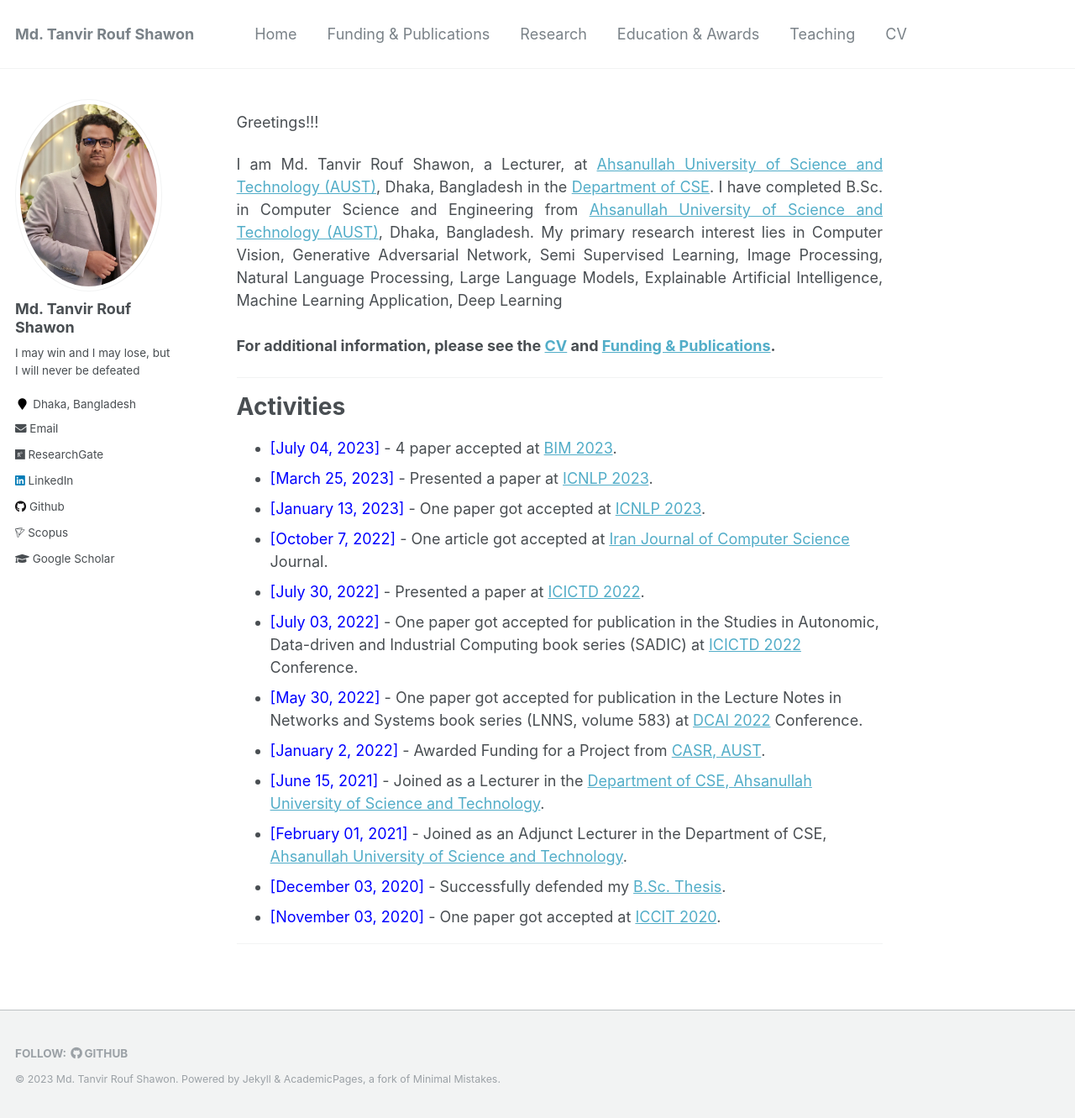
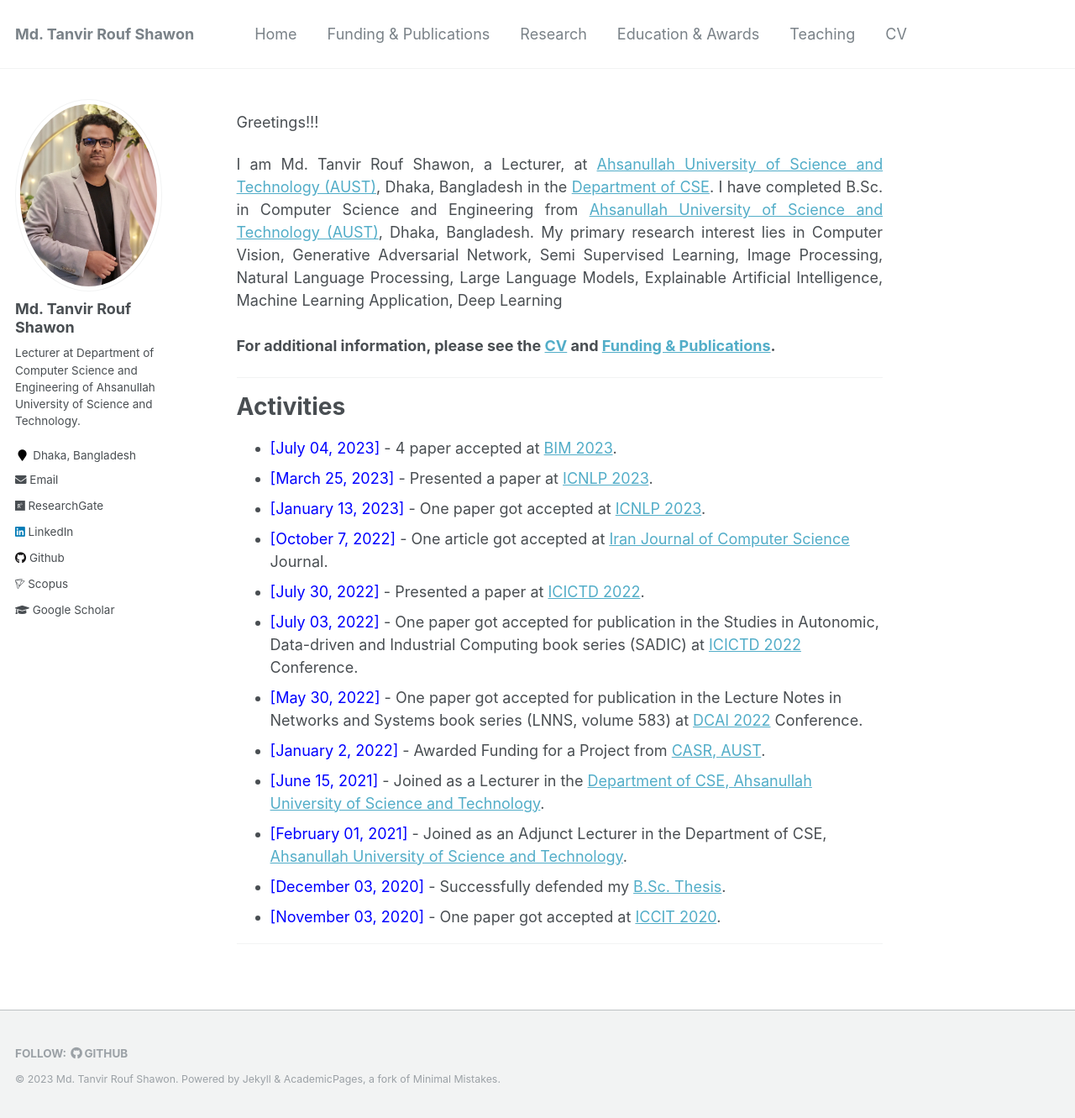
Before and after one commit to shawon-tanvir/shawon-tanvir.github.io, a Jekyll site: the page built from _pages/about.md, in a window 1280 px wide and 1331 px high. Shown: the whole window at 84% size. Built offline with Jekyll 4.4.1, drawn with Linux system fonts in a browser that asks for light colours; a script that is not in the unit is left out.

Commit message:
Update _config.yml

```diff
--- a/_config.yml
+++ b/_config.yml
@@ -82,7 +82,7 @@ analytics:
 author:
   name             : "Md. Tanvir Rouf Shawon"
   avatar           : "IMG_20230707_001543.jpg"
-  bio              : "I may win and I may lose, but I will never be defeated"
+  bio              : "Lecturer at Department of Computer Science and Engineering of Ahsanullah University of Science and Technology."
   location         : "Dhaka, Bangladesh"
   employer         :
   pubmed           : #"https://www.ncbi.nlm.nih.gov/pubmed/?term=john+snow"
```
